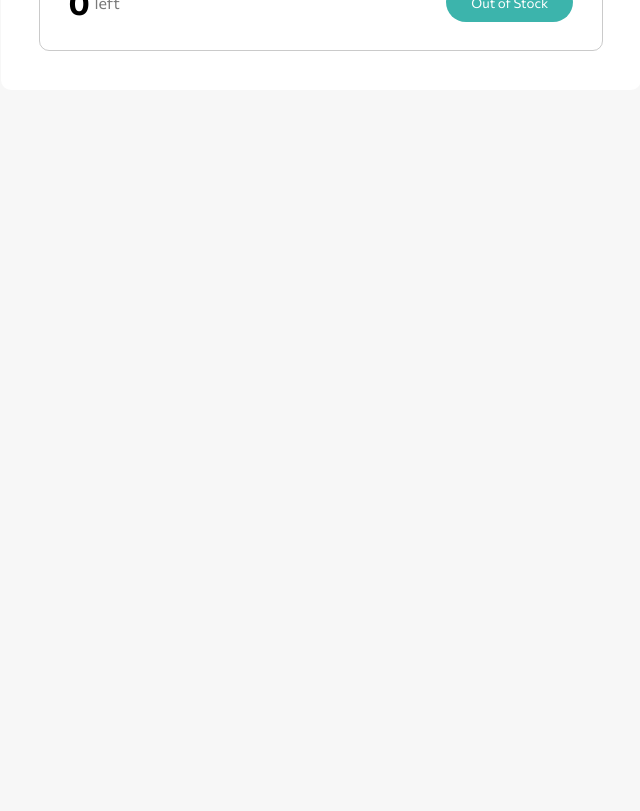
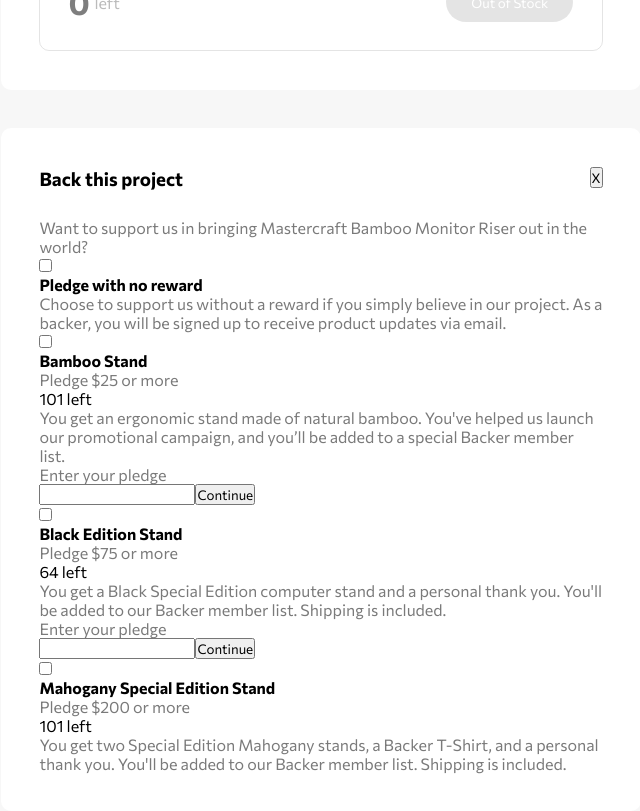
Before and after one commit to maberizk/crowdfunding-product-page, a React (Vite) app: page / in a window 1280 px wide. Shown: the part 1760-2571 px from the top of the page, without its empty margins (319-959 px from the left). Before the commit the page ends 1850 px from the top, so only its background shows below. Built offline with nearby package versions, Linux system fonts and the light colour scheme.

Commit message:
working on modal

```diff
--- a/src/About.jsx
+++ b/src/About.jsx
@@ -50,7 +50,7 @@
           <button className="BackProjectBtn">Select Reward</button>
         </div>
       </div>
-      <div className="donationOptions">
+      <div className="donationOptions soldOut">
         <div className="donationHeader">
           <h3>Mahogany Special Edition</h3>
           <button className="pledgeBtn">Pledge $200 or more</button>
@@ -65,7 +65,7 @@
             <h1 className="numberPadding">0</h1>
             <p>left</p>
           </div>
-          <button className="BackProjectBtn">Out of Stock</button>
+          <button className="BackProjectBtn soldOutBtn">Out of Stock</button>
         </div>
       </div>
     </div>
--- a/src/App.css
+++ b/src/App.css
@@ -110,8 +110,8 @@
 }
 
 .bookmarked {
-  color: hsl(176, 50%, 47%);
-  fill: hsl(176, 50%, 47%);
+  color: hsl(176, 72%, 28%);
+  fill: hsl(176, 72%, 28%);
 }
 
 .bookmarkedFill {
@@ -207,3 +207,37 @@
 .numberPadding {
   padding-right: 10%;
 }
+
+.BackProjectBtn:hover {
+  background-color: hsl(176, 72%, 28%);
+}
+
+.soldOut {
+  opacity: 50%;
+}
+
+.soldOutBtn {
+  background-color: hsl(0, 0%, 48%, 40%);
+}
+
+.modal {
+  background-color: white;
+  display: flex;
+  flex-direction: column;
+  justify-content: center;
+  align-items: center;
+  margin: 0 25%;
+  padding: 3%;
+  border-radius: 10px;
+}
+
+.modalHeader {
+  display: flex;
+  flex-direction: row;
+  justify-content: space-between;
+  align-items: start;
+}
+
+.modalHeader > h3 {
+  margin-bottom: 5%;
+}
--- a/src/App.jsx
+++ b/src/App.jsx
@@ -4,6 +4,7 @@
 import Intro from "./Intro";
 import BackingDetails from "./BackingDetails";
 import About from "./About";
+import Modal from "./Modal";
 
 function App() {
   return (
@@ -13,6 +14,7 @@
       <Intro />
       <BackingDetails />
       <About />
+      <Modal />
     </div>
   );
 }
--- a/src/Modal.jsx
+++ b/src/Modal.jsx
@@ -1,39 +1,83 @@
-import React from 'react'
+import React from "react";
 
 const Modal = () => {
   return (
-    <div>
-            {/* <!-- Selection modal start --> */}
-            Back this project Want to support us in bringing Mastercraft Bamboo
-      Monitor Riser out in the world? Pledge with no reward Choose to support us
-      without a reward if you simply believe in our project. As a backer, you
-      will be signed up to receive product updates via email. Bamboo Stand
-      Pledge $25 or more You get an ergonomic stand made of natural bamboo.
-      You've helped us launch our promotional campaign, and you’ll be added to a
-      special Backer member list. 101 left
-      {/* <!-- Selected pledge start --> */}
-      Enter your pledge $25 Continue
-      {/* <!-- Selected pledge end --> */}
-      Black Edition Stand Pledge $75 or more You get a Black Special Edition
-      computer stand and a personal thank you. You’ll be added to our Backer
-      member list. Shipping is included. 64 left
-      {/* <!-- Selected pledge start --> */}
-      Enter your pledge $75 Continue
-      {/* <!-- Selected pledge end --> */}
-      Mahogany Special Edition Pledge $200 or more You get two Special Edition
-      Mahogany stands, a Backer T-Shirt, and a personal thank you. You’ll be
-      added to our Backer member list. Shipping is included. 0 left
-      {/* <!-- Selected pledge  start --> */}
-      Enter your pledge $200 Continue
-      {/* <!-- Selected pledge end --> */}
-      {/* <!-- Selection modal end --> */}
-      {/* <!-- Success modal start --> */}
-      Thanks for your support! Your pledge brings us one step closer to sharing
-      Mastercraft Bamboo Monitor Riser worldwide. You will get an email once our
-      campaign is completed. Got it!
-      {/* <!-- Success modal end --> */}
+    <div className="modal">
+      <div>
+        <div className="modalHeader">
+          <h3>Back this project</h3>
+          <button>X</button>
+        </div>
+        <p>
+          Want to support us in bringing Mastercraft Bamboo Monitor Riser out in
+          the world?
+        </p>
+      </div>
+      <div>
+        <div>
+          <input type="checkbox"></input>
+          <h4>Pledge with no reward</h4>
+        </div>
+        <p>
+          Choose to support us without a reward if you simply believe in our
+          project. As a backer, you will be signed up to receive product updates
+          via email.
+        </p>
+      </div>
+      <div>
+        <div>
+          <input type="checkbox"></input>
+          <h4>Bamboo Stand</h4>
+          <p>Pledge $25 or more</p>
+        </div>
+        <div>101 left</div>
+        <p>
+          You get an ergonomic stand made of natural bamboo. You've helped us
+          launch our promotional campaign, and you’ll be added to a special
+          Backer member list.
+        </p>
+        <div>
+          <p>Enter your pledge</p>
+          <div>
+            <input type="text"></input>
+            <button>Continue</button>
+          </div>
+        </div>
+      </div>
+      <div>
+        <div>
+          <input type="checkbox"></input>
+          <h4>Black Edition Stand</h4>
+          <p>Pledge $75 or more</p>
+        </div>
+        <div>64 left</div>
+        <p>
+          You get a Black Special Edition computer stand and a personal thank
+          you. You'll be added to our Backer member list. Shipping is included.
+        </p>
+        <div>
+          <p>Enter your pledge</p>
+          <div>
+            <input type="text"></input>
+            <button>Continue</button>
+          </div>
+        </div>
+      </div>
+      <div>
+        <div>
+          <input type="checkbox"></input>
+          <h4>Mahogany Special Edition Stand</h4>
+          <p>Pledge $200 or more</p>
+        </div>
+        <div>101 left</div>
+        <p>
+          You get two Special Edition Mahogany stands, a Backer T-Shirt, and a
+          personal thank you. You'll be added to our Backer member list.
+          Shipping is included.
+        </p>
+      </div>
     </div>
-  )
-}
+  );
+};
 
-export default Modal
+export default Modal;
```
Also changed, not shown: src/SuccessModal.jsx (added, +13 -0 lines).
